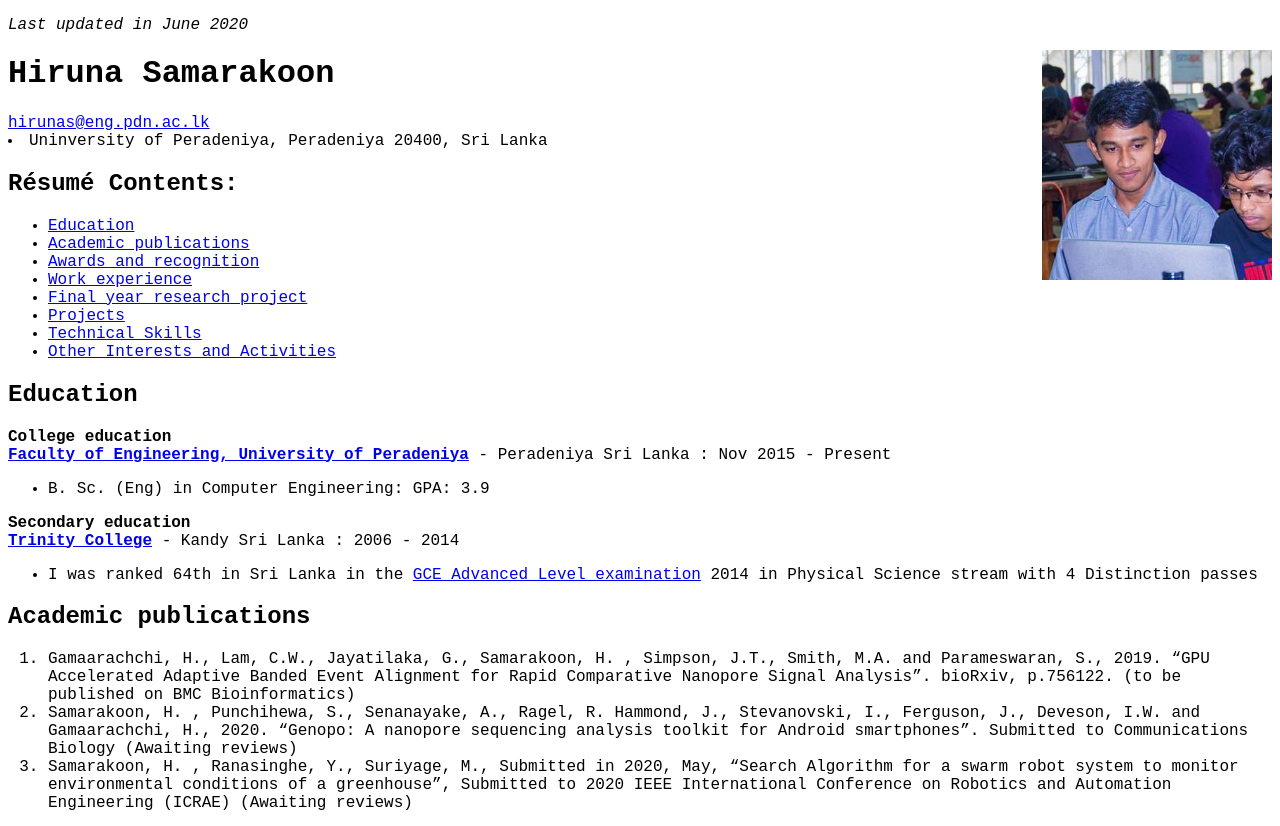
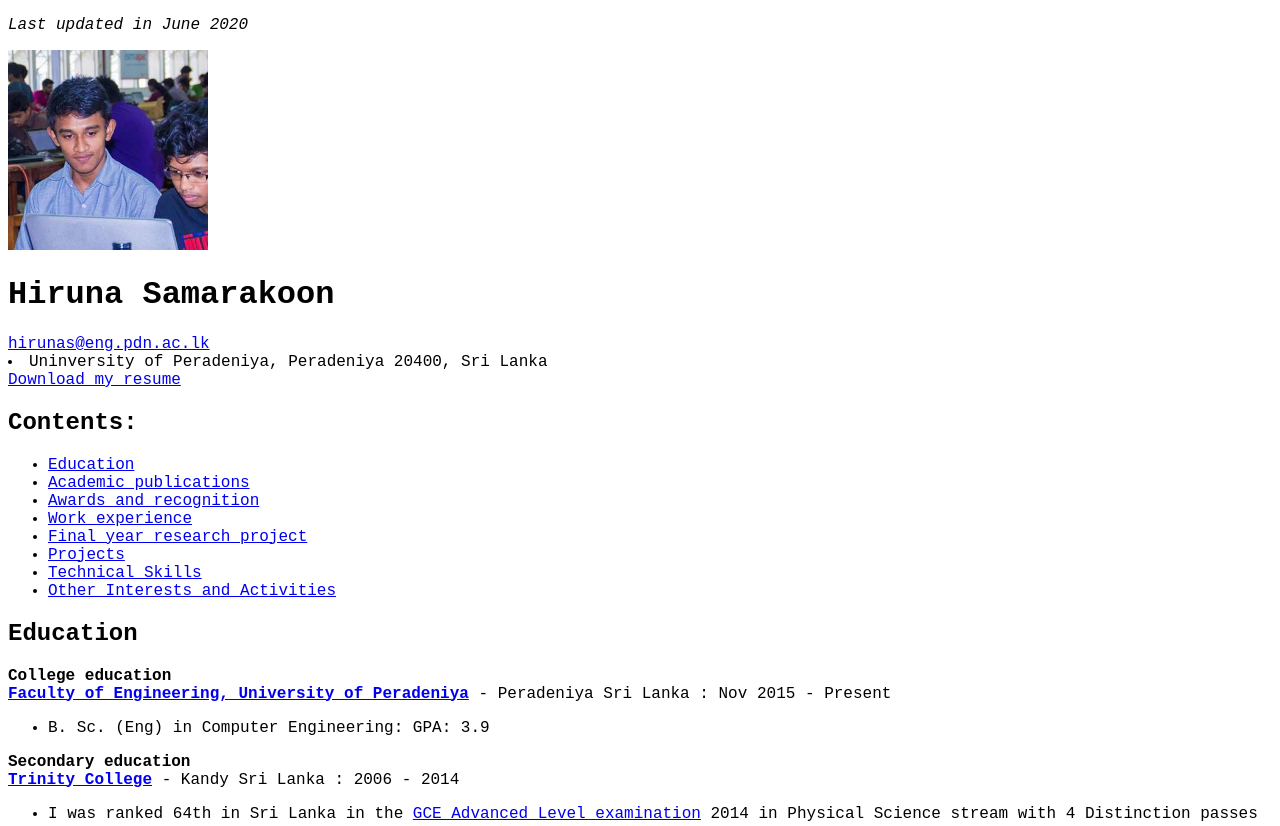
Before and after one commit to hiruna72/hiruna, a plain HTML site: page index.html in a window 1280 px wide. Shown: the top 826 px of the page. Drawn offline with Linux system fonts and the light colour scheme.

Commit message:
Add files via upload

```diff
--- a/index.html
+++ b/index.html
@@ -7,13 +7,17 @@
 <body>
 	<body style="font-family:Courier New">
 <p><i>Last updated in June 2020</i></p>
-<p><a href="#"><img src="files/HirunaSamarakoon.jpg" alt="photo" width="230" height="230" align="right"></a></p>
+<!-- <p><a href="#"><img src="files/HirunaSamarakoon.jpg" alt="photo" width="230" height="230" align="right"></a></p> -->
+
+<div style="text-align: left"><img src="files/HirunaSamarakoon.jpg" width="200" /></div>
+
+
 <h1>Hiruna Samarakoon</h1>
 <a href="mailto:hirunas@eng.pdn.ac.lk">hirunas@eng.pdn.ac.lk</a>
 <!-- <li>I am <a href="https://github.com/hiruna72" target="_blank" >hiruna72</a> on GitHub.</li> -->
 <li>Uninversity of Peradeniya, Peradeniya 20400, Sri Lanka</li>
-
-<h2>Résumé Contents:</h2>
+<a href="https://github.com/hiruna72/hiruna/blob/master/CV_Hiruna%20Samarakoon.pdf">Download my resume</a>
+<h2>Contents:</h2>
 <ul>
 <li><a href="#education">Education</a></li>
 <li><a href="#academicpublications">Academic publications</a></li>
```
